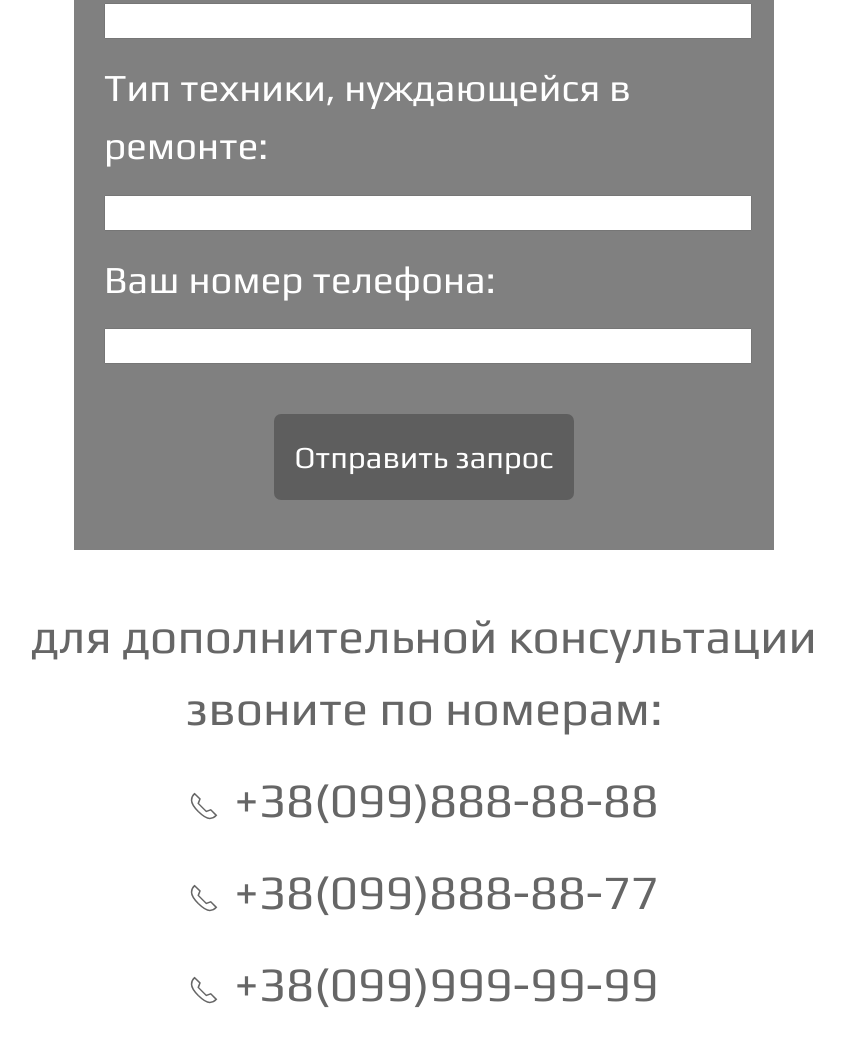
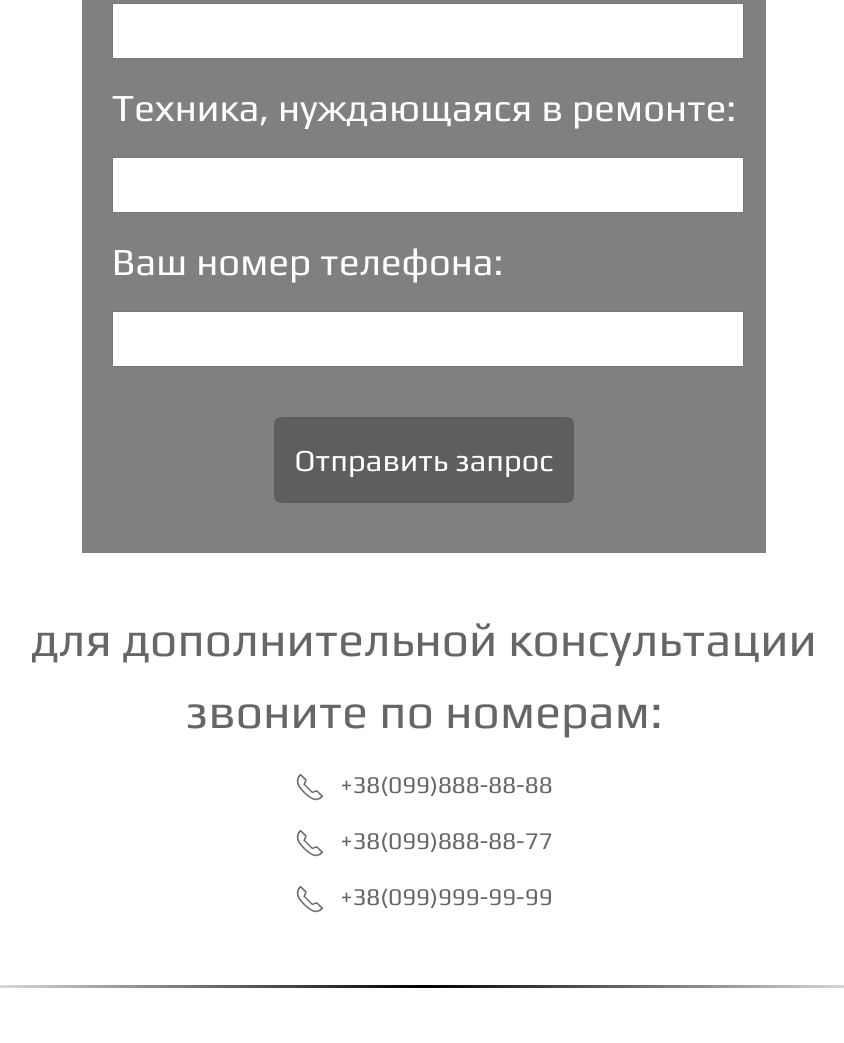
Before and after one commit to Subbiger/subbiger.github.io, a plain HTML site: page Tech/index.html in a window 1280 px wide. Shown: the part 10569-11612 px from the top of the page, without its empty margins (216-1060 px from the left). Drawn offline with nearby package versions, Linux system fonts and the light colour scheme; files whose address does not match are found by name.

Commit message:
updated css

```diff
--- a/Tech/index.html
+++ b/Tech/index.html
@@ -149,7 +149,7 @@
             <div class="form">
                 <p>Ваше имя:</p>
                 <input type="text">
-                <p>Тип техники, нуждающейся в ремонте:</p>
+                <p>Техника, нуждающаяся в ремонте:</p>
                 <input type="text">
                 <p>Ваш номер телефона:</p>
                 <input type="text">
@@ -157,9 +157,11 @@
             </div>
             <div class="num">
                 <p>для дополнительной консультации звоните по номерам:</p>
-                <p><span uk-icon="icon: receiver; ratio: 1.5"></span>+38(099)888-88-88</p>
-                <p><span uk-icon="icon: receiver; ratio: 1.5"></span>+38(099)888-88-77</p>
-                <p><span uk-icon="icon: receiver; ratio: 1.5"></span>+38(099)999-99-99</p>
+                <div>
+                    <p><span uk-icon="icon: receiver; ratio: 1.5"></span>+38(099)888-88-88</p>
+                    <p><span uk-icon="icon: receiver; ratio: 1.5"></span>+38(099)888-88-77</p>
+                    <p><span uk-icon="icon: receiver; ratio: 1.5"></span>+38(099)999-99-99</p>
+                </div>
             </div>
         </div>
         <div class="line"></div>
--- a/Tech/style.css
+++ b/Tech/style.css
@@ -341,11 +341,16 @@
     .num{
         text-align: center;
     }
+    .num div{
+        font-size:0.5em;
+    }
     .order a{
         font-size: 2em;
     }
     .order input{
         width: 100%;
+        font-size: 3em;
+        height: 50px;
     }
     .para{
         flex-flow: column-reverse;
@@ -390,6 +395,12 @@
     }
     .button{
         font-size: 2em;
+        transition: none;
+    }
+    .button:hover{
+        background: rgb(94, 94, 94) no-repeat;
+        color: white;
+        scale: (1);
     }
     .techs p{
         text-align: center;
```
